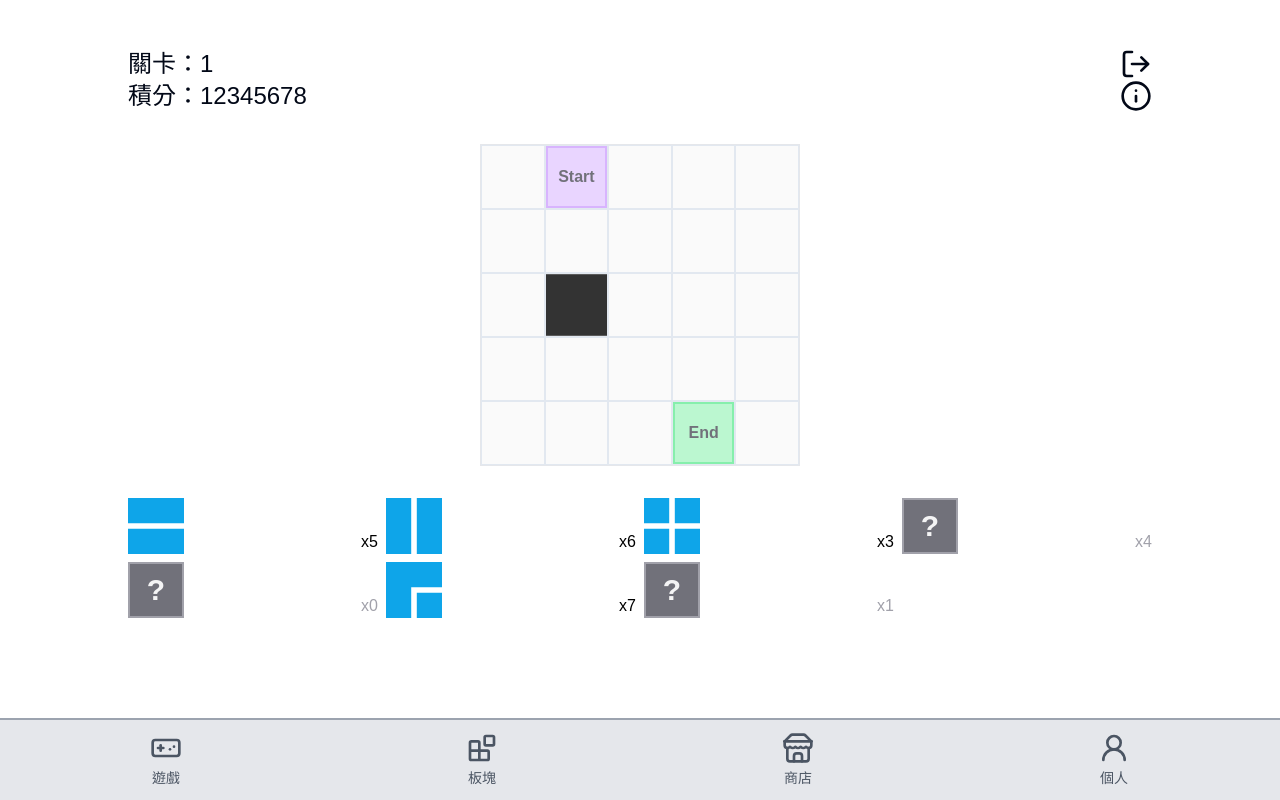
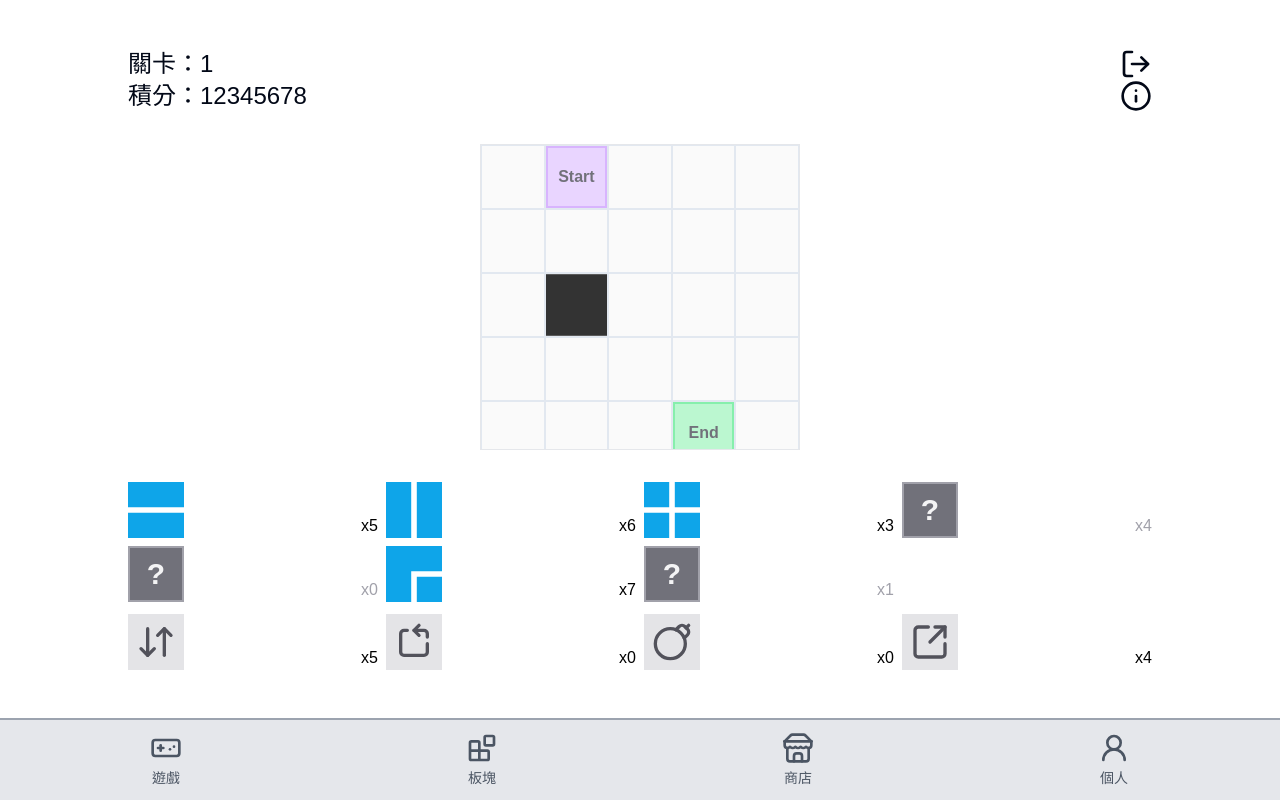
Before and after one commit to sitcon-tw/2025-game, a Next.js app: page /game in a window 1280 px wide. Built offline with nearby package versions, Linux system fonts and the light colour scheme.

Commit message:
feat: add props area

```diff
--- a/src/app/(screens)/game/page.tsx
+++ b/src/app/(screens)/game/page.tsx
@@ -510,15 +510,15 @@ export default function GamePage() {
         amount: 5,
       },
       rotate: {
-        unlocked: false,
+        unlocked: true,
         amount: 0,
       },
       bomb: {
-        unlocked: false,
+        unlocked: true,
         amount: 0,
       },
       teleport: {
-        unlocked: false,
+        unlocked: true,
         amount: 4,
       },
     };
@@ -624,7 +624,7 @@ export default function GamePage() {
         <div className="py-4" />
 
         {/* blocks */}
-        <div className="grid w-[80%] grid-cols-4 justify-between gap-2">
+        <div className="grid w-[80%] grid-cols-4 justify-between gap-2 pb-3">
           {Object.entries(BlockData).map(([key, data]) => (
             <div key={key} className="flex items-end justify-between">
               <div className="h-14 w-14">
@@ -638,6 +638,22 @@ export default function GamePage() {
             </div>
           ))}
         </div>
+
+        {/* props */}
+        <div className="grid w-[80%] grid-cols-4 justify-between gap-2">
+          {Object.entries(PropsData).map(([key, data]) => (
+            <div key={key} className="flex items-end justify-between">
+              <div className="h-14 w-14">
+                {data.unlocked
+                  ? props[key as keyof typeof props]
+                  : blocks.unknown}
+              </div>
+              <div className={data.unlocked ? "text-black" : "text-zinc-400"}>
+                x{data.amount}
+              </div>
+            </div>
+          ))}
+        </div>
       </div>
     </>
   );
```
